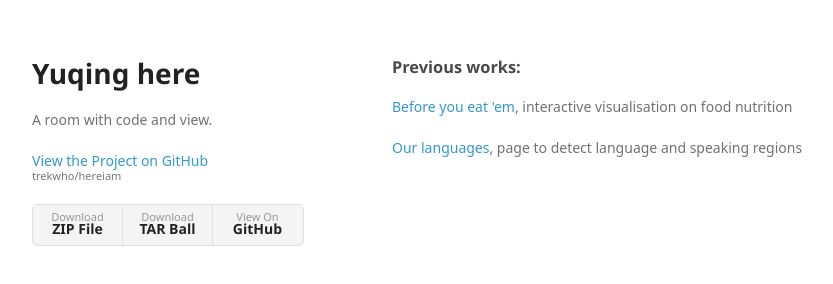
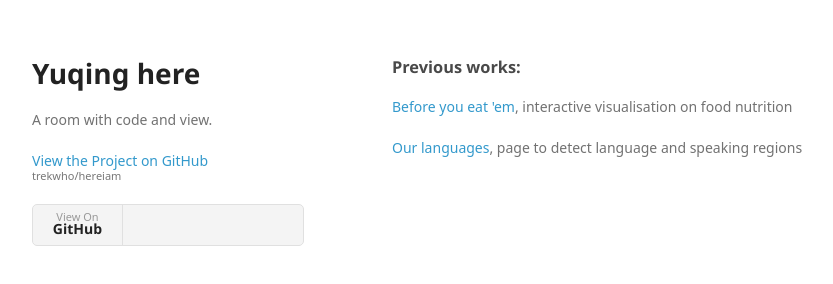
Before and after one commit to trekwho/hereiam, a plain HTML site: page index.html in a window 1280 px wide. Shown: the whole page, without its empty margins (178-1011 px from the left). Drawn offline with Linux system fonts and the light colour scheme; a web font is replaced by a local one.

Commit message:
Update index.html

```diff
--- a/index.html
+++ b/index.html
@@ -22,9 +22,9 @@
 
 
         <ul>
-          <li><a href="https://github.com/trekwho/hereiam/zipball/master">Download <strong>ZIP File</strong></a></li>
-          <li><a href="https://github.com/trekwho/hereiam/tarball/master">Download <strong>TAR Ball</strong></a></li>
-          <li><a href="https://github.com/trekwho/hereiam">View On <strong>GitHub</strong></a></li>
+          <!--<li><a href="https://github.com/trekwho/hereiam/zipball/master">Download <strong>ZIP File</strong></a></li>-->
+          <!--<li><a href="https://github.com/trekwho/hereiam/tarball/master">Download <strong>TAR Ball</strong></a></li>-->
+          <li><a href="https://github.com/trekwho/hereiam/tree/gh-pages">View On <strong>GitHub</strong></a></li>
         </ul>
       </header>
       <section>
```
